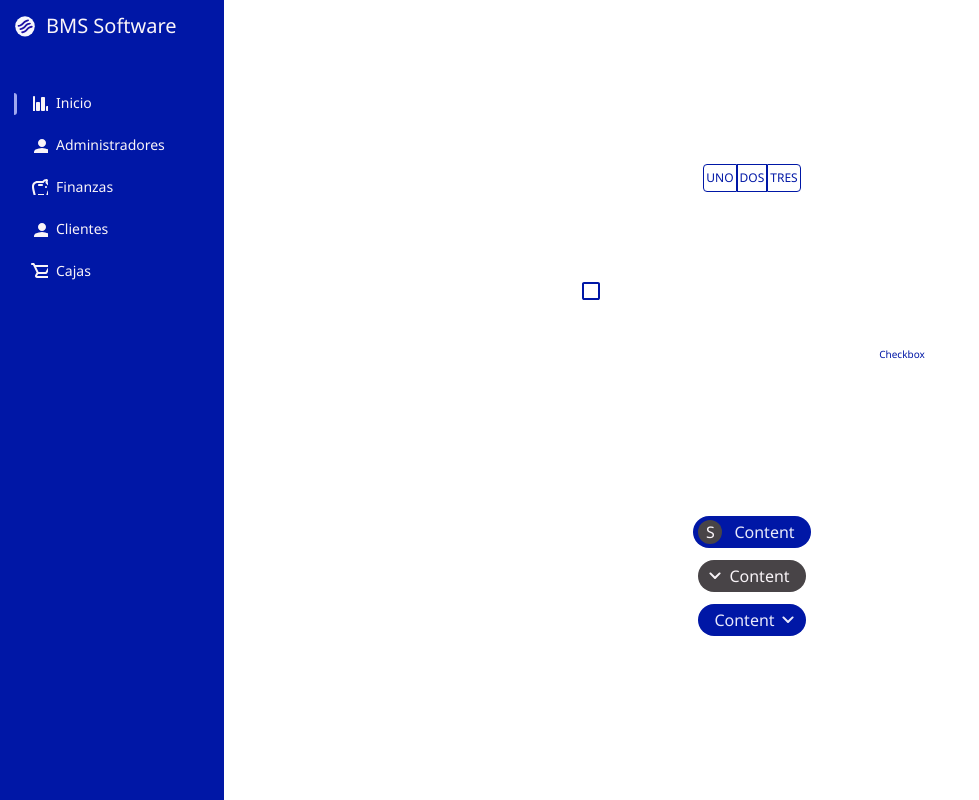
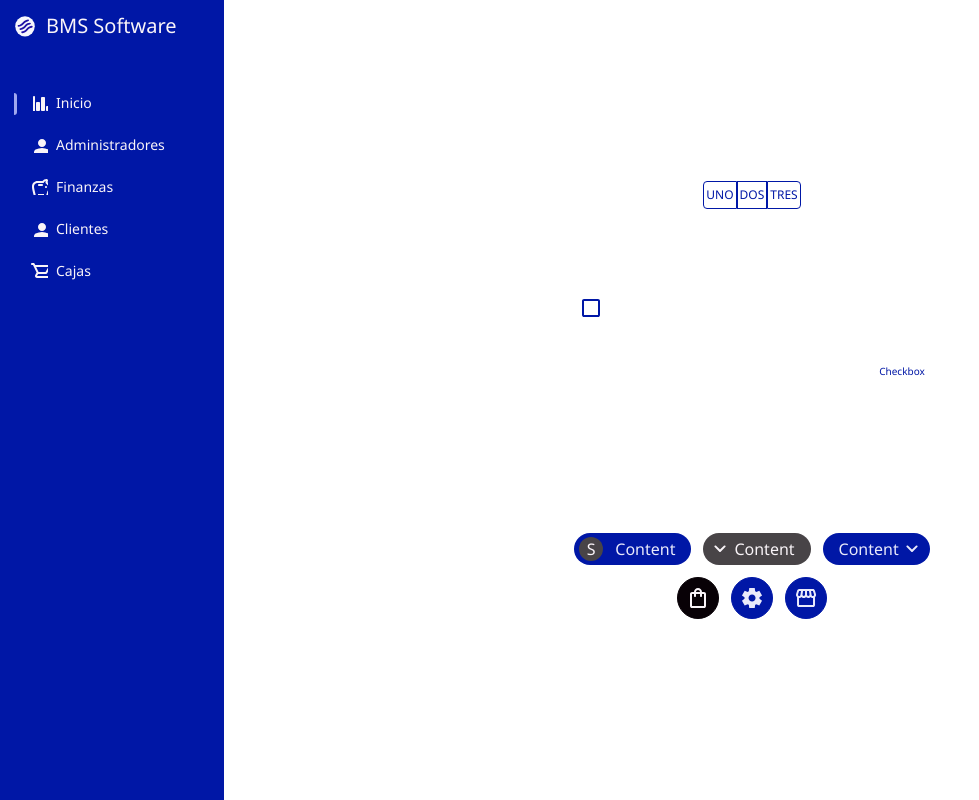
Before and after one commit to LucasDDL/BotonReutilizable, a Next.js app: page /theme/button-group in a window 1280 px wide. Shown: the whole page, without its empty margins (0-979 px from the left). Built offline with nearby package versions, Linux system fonts and the light colour scheme.

Commit message:
Add IconButton

```diff
--- a/src/app/globals.css
+++ b/src/app/globals.css
@@ -3,6 +3,7 @@
 @tailwind utilities;
 
 @layer components {
+
   .avatar {
     @apply flex justify-center items-center rounded-full text-[16px] leading-[22px] font-normal overflow-hidden;
     &.avatar-primary{
@@ -46,7 +47,7 @@
   }
 
   .btn {
-    @apply border rounded font-medium not-italic flex items-center justify-center ;
+    @apply border rounded font-medium not-italic flex items-center justify-center;
 
     &.btn-sm {
       @apply px-0.5 py-1 text-base;
@@ -65,11 +66,11 @@
       @apply bg-primary border-primary text-primary-50 hover:bg-primary-700 hover:border-primary-700 disabled:bg-neutral-300 disabled:text-neutral-500 disabled:border-neutral-300;
 
       &.btn-outlined {
-        @apply bg-transparent text-primary;
+        @apply bg-transparent text-primary hover:bg-primary-200;
       }
 
       &.btn-text{
-        @apply font-semibold text-primary border-transparent bg-transparent;
+        @apply font-semibold text-primary border-transparent bg-transparent hover:bg-primary-200;
       }
 
     }
@@ -111,6 +112,23 @@
       }
     }
   }
+
+  .icon-btn{
+    @apply rounded-full flex justify-center items-center hover:bg-neutral-500 p-2 cursor-pointer;
+    &.icon-btn-md{
+      svg{
+        @apply size-8
+
+      }
+    }
+    &.icon-btn-lg{
+      svg{
+        @apply size-10
+      }
+    }
+
+  }
+
 
   .checkbox{
     @apply flex justify-center items-center;
--- a/src/app/theme/button-group/page.tsx
+++ b/src/app/theme/button-group/page.tsx
@@ -1,7 +1,7 @@
-import { Button, ButtonGroup, Checkbox } from "@/components";
+import { Button, ButtonGroup, Checkbox, IconButton } from "@/components";
 import { Chip } from "@/components";
 import { Avatar } from "@/components/Avatar";
-import { ArrowDown } from "@/icons/components";
+import { ArrowDown, Settings, ShoppingBagOutline, StoreFontOutline } from "@/icons/components";
 
 export default function ButtonGroupTest() {
   return (
@@ -12,9 +12,22 @@ export default function ButtonGroupTest() {
         <Button variant="outlined">TRES</Button>
       </ButtonGroup>
       <Checkbox label="Checkbox" />
-      <Chip avatar={<Avatar color="neutral">S</Avatar>}>Content</Chip>
-      <Chip startIcon={<ArrowDown />} color="neutral">Content</Chip>
-      <Chip endIcon={<ArrowDown />}>Content</Chip>
+      <div className="flex gap-3">
+        <Chip avatar={<Avatar color="neutral">S</Avatar>}>Content</Chip>
+        <Chip startIcon={<ArrowDown />} color="neutral">Content</Chip>
+        <Chip endIcon={<ArrowDown />}>Content</Chip>
+      </div>
+      <div className="flex gap-3">
+        <IconButton color="neutral">
+          <ShoppingBagOutline />
+        </IconButton>
+        <IconButton>
+          <Settings />
+        </IconButton>
+        <IconButton>
+          <StoreFontOutline />
+        </IconButton>
+      </div>
     </div>
   )
 }
--- a/src/components/Avatar/Avatar.tsx
+++ b/src/components/Avatar/Avatar.tsx
@@ -1,4 +1,3 @@
-import Image from "next/image"
 import { PropsWithChildren } from "react"
 
 export type AvatarProps = PropsWithChildren & {
@@ -6,7 +5,6 @@ export type AvatarProps = PropsWithChildren & {
   className?: string
   color?: 'primary' | 'neutral'
   size?: 'sm' | 'md' | 'lg'
-
 }
 
 export const Avatar = (props: AvatarProps) => {
--- /dev/null
+++ b/src/components/IconButton/IconButton.tsx
@@ -0,0 +1,17 @@
+import { PropsWithChildren, ReactNode } from "react"
+
+export type IconButtonProps = PropsWithChildren & {
+  color?: 'primary' | 'neutral'
+  size?: 'sm' | 'md' | 'lg'
+  className?: string
+  children: ReactNode
+}
+
+export const IconButton = (props: IconButtonProps) => {
+  const { color = 'primary', size = 'sm', children } = props
+  return (
+    <div className={`btn icon-btn btn-${color} icon-btn-${size}`}>
+      {children}
+    </div>
+  )
+}
--- /dev/null
+++ b/src/components/IconButton/index.ts
@@ -0,0 +1 @@
+export * from './IconButton'
--- a/src/components/index.ts
+++ b/src/components/index.ts
@@ -6,3 +6,5 @@ export * from './Accordion'
 export * from './ButtonGroup'
 export * from './Checkbox'
 export * from './Chip'
+export * from './Avatar'
+export * from './IconButton'
```
Also changed, not shown: src/icons/components/index.ts (+27 -0 lines), src/icons/index.ts (+30 -1 lines).
